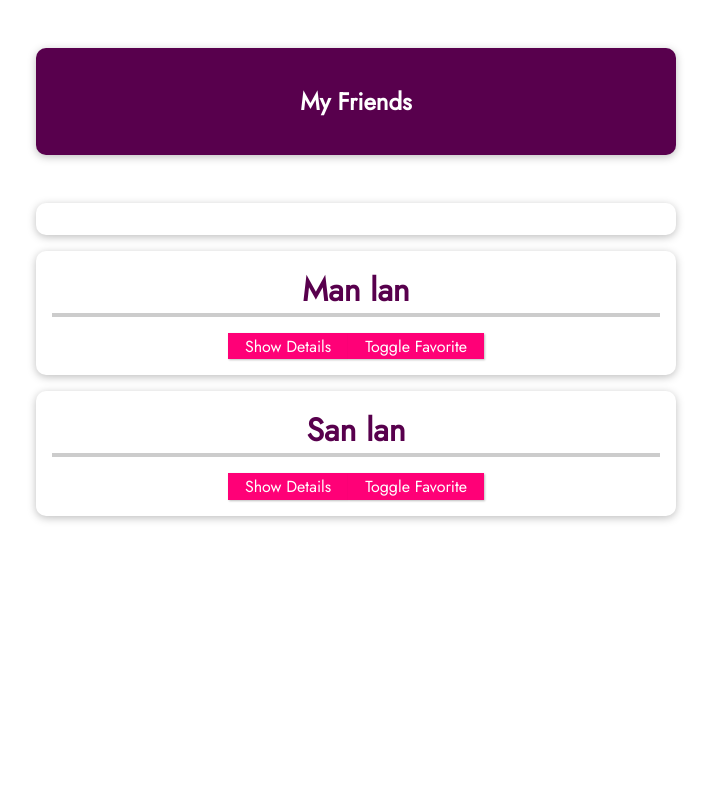
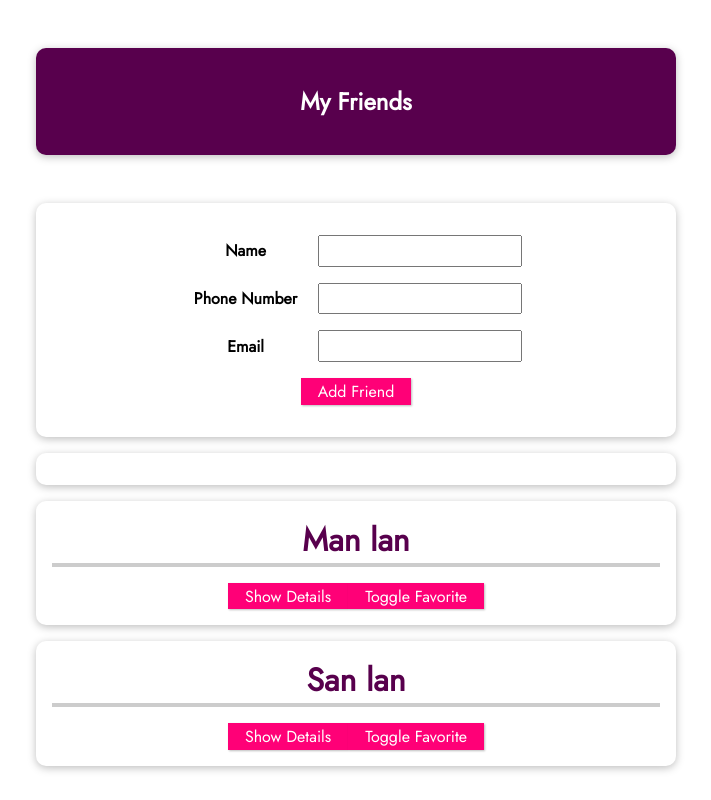
Before and after one commit to nnenna-syncpro/VueCourse, a Vue app: page / in a window 1280 px wide. Shown: the whole page, without its empty margins (284-995 px from the left). Built offline with nearby package versions, Linux system fonts and the light colour scheme.

Commit message:
Created new component to add new contact to address book

```diff
--- a/src/App.vue
+++ b/src/App.vue
@@ -3,6 +3,7 @@
         <header>
             <h1>My Friends</h1>
         </header>
+        <new-friend @add-friend="addFriend"></new-friend>
         <ul>
             <li></li>
             <friend-contact v-for="friend in friends" :key="friend.id" :id="friend.id" :name="friend.name" :phone-number='friend.phone' :email-address="friend.email"
@@ -21,15 +22,16 @@
 <!-- How to pass data from child to parent? Answer: emit. The child should emit an event to which a parent can listen. We can emit our own custome events inside our vue components-->
 <!-- Listen to emit using @emit and bind it to any JS code that should execute when event is emitted-->
 <script>
+import NewFriend from './components/NewFriend.vue';
 import FriendContact from './components/FriendContact.vue';
 //cannot export a const it has to be a default export
 export default {
-    components: { FriendContact },
+    components: { FriendContact, NewFriend },
     // this is the config object is meant for the config object in main.js file
     data() {
         return {
             friends: [
-                {
+                 {
                     id: 'manuel',
                     name: "Man lan",
                     phone: '000 000 0000',
@@ -52,6 +54,16 @@
             const identifiedFriend = this.friends.find(friend => friend.id === friendId);
             identifiedFriend.isFavorite = !identifiedFriend.isFavorite;
             // when data changes vue would detect the change, automatically pass the updated fave status to the component and update the UI
+        },
+        addFriend(name, phone, email){
+            const newFriendContact = {
+                id: new Date().toISOString(),
+                name: name,
+                phone: phone,
+                email: email,
+                isFavorite: false
+            };
+            this.friends.push(newFriendContact);
         }
     }
 };
@@ -90,7 +102,8 @@
     list-style: none;
 }
 
-#app li {
+#app li,
+#app form {
     box-shadow: 0 2px 8px rgba(0, 0, 0, 0.26);
     margin: 1rem auto;
     border-radius: 10px;
@@ -123,4 +136,18 @@
     border-color: #ec3169;
     box-shadow: 1px 1px 4px rgba(0, 0, 0, 0.26);
 }
+
+#app input {
+  font: inherit;
+  padding: 0.15rem;
+}
+#app label {
+  font-weight: bold;
+  margin-right: 1rem;
+  width: 7rem;
+  display: inline-block;
+}
+#app form div {
+  margin: 1rem 0;
+}
 </style>
--- /dev/null
+++ b/src/components/NewFriend.vue
@@ -0,0 +1,39 @@
+<template>
+    <form action="" @submit.prevent="submitData">
+        <div>
+            <label for="">Name</label>
+            <input type="text" v-model="enteredName">
+        </div>
+        <div>
+            <label for="">Phone Number</label>
+            <input type="tel" v-model="enteredPhone">
+        </div>
+        <div>
+            <label for="">Email</label>
+            <input type="email" v-model="enteredEmail">
+        </div>
+        <div>
+            <button>Add Friend</button>
+        </div>
+    </form>
+</template>
+
+<script>
+    export default {
+        emits: ['add-friend'],
+        data(){
+            return{
+                enteredName: "",
+                enteredPhone: "",
+                enteredEmail: "",
+            }
+        },
+        methods: {
+            submitData(){
+                //emit add-friend custom event so that I can forward datat to whoever is listening to that event
+                this.$emit('add-friend', this.enteredName, this.enteredPhone, this.enteredEmail);
+
+            }
+        }
+    }
+</script>
--- a/src/main.js
+++ b/src/main.js
@@ -4,11 +4,13 @@
 import App from "./App.vue";
 //import FriendContact config object, which points at the js object being exported
 import FriendContact from "./components/FriendContact.vue";
+import NewFriend from "./components/NewFriend.vue";
 
 const app = createApp(App);
 
 //call component, provide name and config object for the component
 //this unlocks the FriendContact component in app and the name becomes a custom HTML element that can be used in App.vue
 app.component("friend-contact", FriendContact);
+app.component("new-friend", NewFriend);
 
 app.mount('#app');
```
